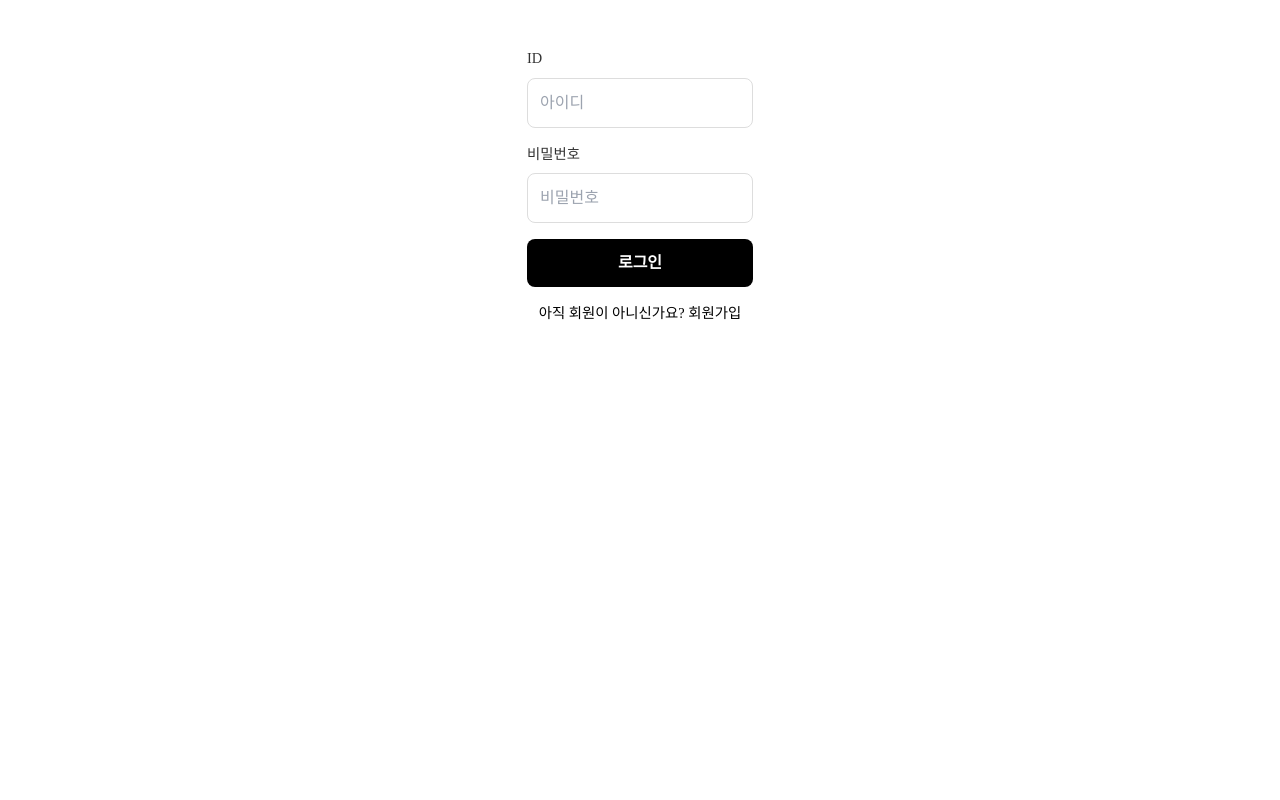
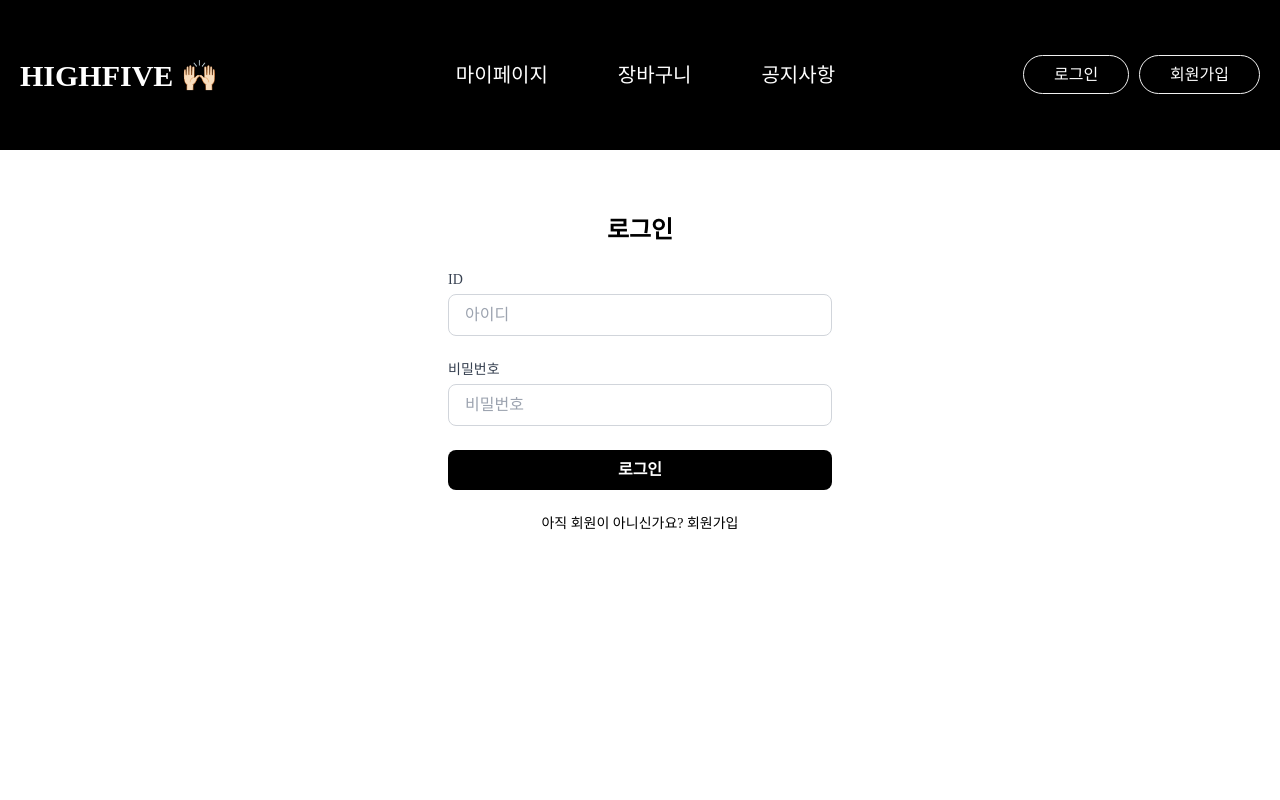
Before and after one commit to highfive-goorm/highfive-front, a React (Create React App) app: page /login in a window 1280 px wide. Shown: the top 800 px of the page. Built offline with nearby package versions, Linux system fonts and the light colour scheme; a web font is replaced by a local one.

Commit message:
fix: 기본사항 수정

```diff
--- a/public/index.html
+++ b/public/index.html
@@ -3,7 +3,7 @@
 <head>
   <meta charset="UTF-8">
   <meta name="viewport" content="width=device-width, initial-scale=1.0">
-  <title>리액트로 웹 사이트 만들기</title>
+  <title>하이파이브</title>
 </head>
 <body>
   <div id="root"></div>
--- a/src/App.js
+++ b/src/App.js
@@ -18,14 +18,12 @@ import { useAuth } from './context/AuthContext';
 
 const HomePage = () => (
   <>
-    <Header element="nexon" />
     <SearchBar />
     <Main>
     <Card element="section nexon" title="추천 서비스" />
     <Slider element="nexon" title="광고 배너"/>
     <Image element="section nexon" title="상품 리스트" />
     </Main>
-    <Footer element="nexon section gray" />
   </>
 );
 
@@ -33,6 +31,8 @@ const App = () => {
   const { user } = useAuth();
 
   return (
+    <>
+      <Header element="nexon" />
         <Routes>
         <Route path="/" element={<HomePage />} />
         <Route path="/login" element={<LoginPage />} /> {/* 로그인 경로*/}
@@ -42,6 +42,8 @@ const App = () => {
           /> {/* 🔹 로그인 상태에 따라 어디로 이동할지 경로*/}
         <Route path="/signup" element={<Signup />} /> {/* 🔹 회원가입 경로 */}
       </Routes>
+      <Footer element="nexon section gray" />
+    </>
   );
 };
 
--- a/src/components/Header.jsx
+++ b/src/components/Header.jsx
@@ -1,7 +1,11 @@
 import React from 'react';
 import { Link } from 'react-router-dom'; // 🔹 React Router의 Link 추가
+import { useAuth } from "../context/AuthContext"; // useAuth 추가
+
 
 const Header = (props) => {
+  const { user, logout } = useAuth(); // 로그인 상태 + 로그아웃 함수
+
   return (
     <header id="headerType" className={`header__wrap ${props.element}`}>
       <div className="header__inner">
@@ -16,8 +20,20 @@ const Header = (props) => {
           </ul>
         </nav>
         <div className="header__member">
-          <Link to="/login">로그인</Link>
-          <Link to="/signup" style={{ marginLeft: '10px' }}>회원가입</Link> {/* 🔹 추가된 회원가입 */}
+          {user ? (
+            // 로그인 상태면 로그아웃 버튼만
+            <Link>
+              <button onClick={logout}>로그아웃</button>
+            </Link>
+          ) : (
+            // 비로그인 상태면 로그인 / 회원가입 링크
+            <>
+              <Link to="/login">로그인</Link>
+              <Link to="/signup" style={{ marginLeft: "10px" }}>
+                회원가입
+              </Link>
+            </>
+          )}
         </div>
       </div>
     </header>
--- a/src/lib/api.js
+++ b/src/lib/api.js
@@ -1,39 +1,77 @@
-const BASE_URL = 'http://localhost:8000';
+// src/lib/api.js
 
-/**
- * 로그인 요청
- * POST /login
- */
+import axios from 'axios';
+
+// 테스트용 계정
+const VALID_ACCOUNT = 'test';
+const VALID_PASSWORD = 'test';
+
+const BASE_URL = process.env.REACT_APP_API_BASE_URL || 'http://localhost:8000'; // 백엔드 주소 설정
+
+const api = axios.create({
+  baseURL: BASE_URL,    // 백엔드 주소
+  headers: { 'Content-Type': 'application/json' },
+});
+
+// 요청 시 토큰이 있으면 자동으로 헤더에 추가
+api.interceptors.request.use((config) => {
+  const token = localStorage.getItem('token');
+  if (token) config.headers.Authorization = `Bearer ${token}`;
+  return config;
+});
+
+// 401 Unauthorized 시 자동 토큰/쿠키 삭제
+api.interceptors.response.use(
+  (res) => res,
+  (err) => {
+    if (err.response?.status === 401) {
+      localStorage.removeItem('token');
+      localStorage.removeItem('account');
+    }
+    return Promise.reject(err);
+  }
+);
+
+// local에서 확인하기 위한 loginRequest 함수와 getUserInfo 함수
 export async function loginRequest(account, password) {
-  const res = await fetch(`${BASE_URL}/login`, {
-    method: 'POST',
-    headers: { 'Content-Type': 'application/json' },
-    body: JSON.stringify({ account, password }),
+  return new Promise((resolve, reject) => {
+    setTimeout(() => {
+      if (account === VALID_ACCOUNT && password === VALID_PASSWORD) {
+        const token = 'fake-jwt-token';
+        const user = { name: '테스트-유저'};
+
+        localStorage.setItem('token', token);
+        localStorage.setItem('account', account);
+        resolve({ token, user });
+      } else {
+        reject(new Error('Invalid credentials'));
+      }
+    }, 300);
   });
-  if (!res.ok) {
-    throw new Error('로그인 실패');
-  }
-  const data = await res.json(); // { token, user }
-  // 토큰·account 저장
-  localStorage.setItem('token', data.token);
-  localStorage.setItem('account', account);
-  return data;
 }
 
-/**
- * 사용자 정보 조회
- * GET /user/{account}
- */
 export async function getUserInfo(account) {
-  const token = localStorage.getItem('token');
-  const res = await fetch(`${BASE_URL}/user/${account}`, {
-    method: 'GET',
-    headers: {
-      Authorization: `Bearer ${token}`,
-    },
-  });
-  if (!res.ok) {
-    throw new Error('유저 정보 조회 실패');
-  }
-  return await res.json();
+  return Promise.resolve({ name: '테스트 유저'});
 }
+
+// /**
+//  * POST /login
+//  * @returns {Promise<{ token: string, user: object }>}
+//  */
+// export function loginRequest(account, password) {
+//   return api
+//     .post('/login', { account, password })
+//     .then((res) => res.data);
+// }
+
+// /**
+//  * GET /user/{account}
+//  * @returns {Promise<object>}
+//  */
+// export function getUserInfo(account) {
+//   return api
+//     .get(`/user/${account}`)
+//     .then((res) => res.data);
+// }
+
+export default api;
--- a/src/pages/Login.jsx
+++ b/src/pages/Login.jsx
@@ -1,75 +1,120 @@
-import React, { useState } from 'react';
-import { Link, useNavigate } from 'react-router-dom';
-
-import { loginRequest } from '../lib/api';
-import styles from '../assets/css/Login.module.css';
+import React, { useState } from "react";
+import { Link, useNavigate } from "react-router-dom";
+import { useAuth } from "../context/AuthContext";
+import { loginRequest } from "../lib/api";
 
 export default function LoginPage() {
   const navigate = useNavigate();
+  const { login } = useAuth();
 
-  const [account, setAccount] = useState('');
-  const [password, setPassword] = useState('');
-  const [errorMsg, setErrorMsg] = useState('');
+  const [account, setAccount] = useState("");
+  const [password, setPassword] = useState("");
+  const [errorMsg, setErrorMsg] = useState("");
   const [isLoading, setIsLoading] = useState(false);
 
-  const handleSubmit = async e => {
+  const handleSubmit = async (e) => {
     e.preventDefault();
-    setErrorMsg('');
+    setErrorMsg("");
     setIsLoading(true);
 
     try {
-      await loginRequest(account, password);
-      navigate('/');
+      // 로그인 API 호출
+      const { token, user } = await loginRequest(account, password);
+
+      // 로컬 스토리지에 토큰·계정 저장
+      localStorage.setItem("token", token);
+      localStorage.setItem("account", account);
+
+      // Context에 유저 정보 저장
+      login(user);
+
+      // 메인 페이지로 이동
+      navigate("/");
     } catch {
-      setErrorMsg('계정 또는 비밀번호가 올바르지 않습니다.');
+      setErrorMsg("계정 또는 비밀번호가 올바르지 않습니다.");
       setIsLoading(false);
     }
   };
 
   return (
-    <div className={styles.page}>
-      <main className={styles.main}>
-        <form onSubmit={handleSubmit} className={styles.form}>
-          <div className={styles.inputGroup}>
-            <label htmlFor="account" className={styles.label}>ID</label>
+    <div className="min-h-screen flex flex-col">
+      <main className="flex-grow flex items-start justify-center px-4 pt-16 pb-8">
+        <div className="w-full max-w-sm">
+          <h1 className="text-2xl font-semibold text-center mb-6">로그인</h1>
+          <form onSubmit={handleSubmit} className="space-y-6">
+            {/* ID 입력 */}
+            <div>
+              <label
+                htmlFor="account"
+                className="block text-sm font-medium text-gray-700"
+              >
+                ID
+              </label>
               <input
                 id="account"
+                name="account"
                 type="text"
                 placeholder="아이디"
                 value={account}
-              onChange={e => setAccount(e.target.value)}
+                onChange={(e) => setAccount(e.target.value)}
                 required
-              className={styles.input}
+                className="mt-1 block w-full px-4 py-2 border border-gray-300 rounded-lg focus:outline-none focus:ring-2 focus:ring-black"
               />
             </div>
 
-          <div className={styles.inputGroup}>
-            <label htmlFor="password" className={styles.label}>비밀번호</label>
+            {/* 비밀번호 입력 */}
+            <div>
+              <label
+                htmlFor="password"
+                className="block text-sm font-medium text-gray-700"
+              >
+                비밀번호
+              </label>
               <input
                 id="password"
+                name="password"
                 type="password"
                 placeholder="비밀번호"
                 value={password}
-              onChange={e => setPassword(e.target.value)}
+                onChange={(e) => setPassword(e.target.value)}
                 required
-              className={styles.input}
+                className="mt-1 block w-full px-4 py-2 border border-gray-300 rounded-lg focus:outline-none focus:ring-2 focus:ring-black"
               />
             </div>
 
-          {errorMsg && <p role="alert" className={styles.error}>{errorMsg}</p>}
+            {/* 에러 메시지 */}
+            {errorMsg && (
+              <p role="alert" className="text-red-600 text-sm text-center">
+                {errorMsg}
+              </p>
+            )}
 
+            {/* 로그인 버튼 */}
             <button
               type="submit"
               disabled={isLoading}
-            className={`${styles.button} ${isLoading ? styles.disabled : ''}`}
+              className={`w-full py-2 rounded-lg font-semibold transition-colors
+                ${
+                  isLoading
+                    ? "bg-gray-400 text-white cursor-not-allowed"
+                    : "bg-black text-white hover:bg-gray-100 hover:text-black"
+                }`}
             >
-            {isLoading ? '로그인 중...' : '로그인'}
+              {isLoading ? "로그인 중..." : "로그인"}
             </button>
 
-          <div className={styles.signup}>
-            아직 회원이 아니신가요? <Link to="/signup">회원가입</Link>
+            {/* 회원가입 링크 */}
+            <p className="text-center text-sm">
+              아직 회원이 아니신가요?{" "}
+              <Link
+                to="/signup"
+                className="text-black font-medium hover:underline"
+              >
+                회원가입
+              </Link>
+            </p>
+          </form>
         </div>
-        </form>
       </main>
     </div>
   );
```
Also changed, not shown: 1 other file (tests, documents, lock files or other folders). Lines whose indentation alone changed are shown as unchanged.
